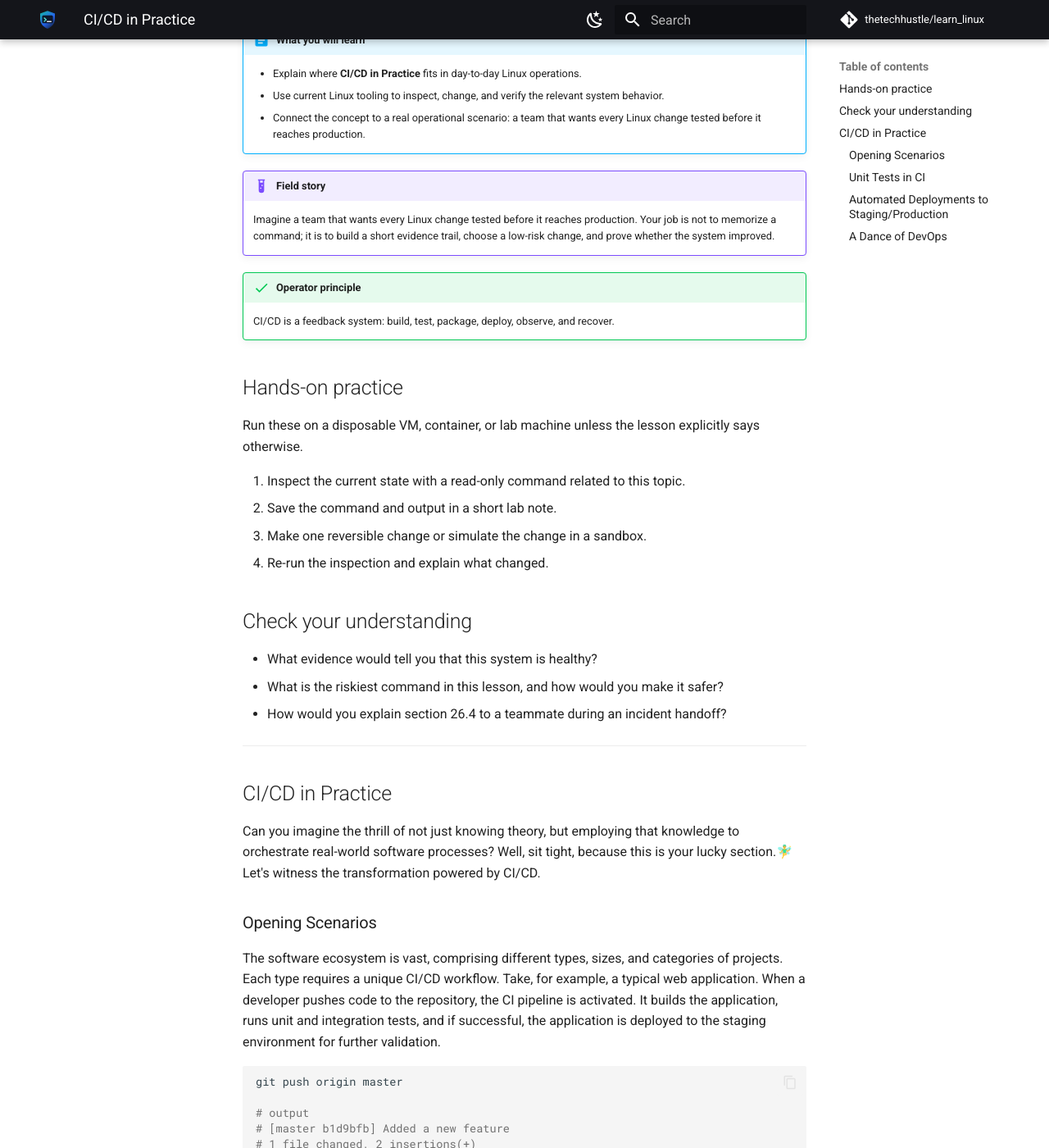
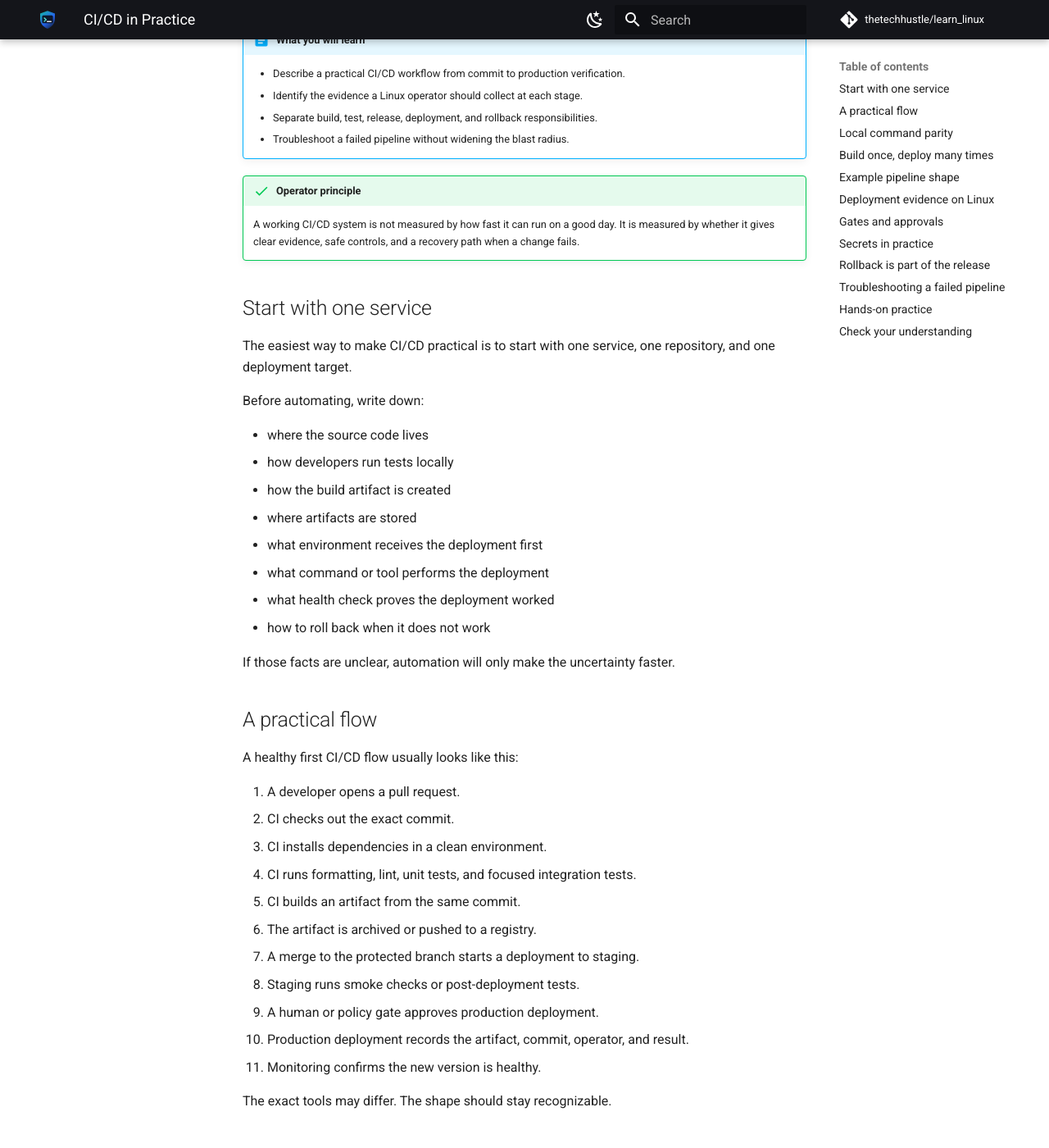
Before and after one commit to thetechhustle/learn_linux, an MkDocs documentation site: the page built from docs/lessons/26_continuous_integration_and_delivery/26.4_ci-cd_in_practice.md, in a window 1280 px wide and 1400 px high, scrolled down 198 px. Shown: the whole window at 82% size. Built offline with MkDocs 1.6.1 and Material for MkDocs 9.7.7, drawn with Linux system fonts in a browser that asks for light colours; comment, search, counter and statistics services are not loaded; some of the changed text lies outside the part shown.

Commit message:
Improve Chapter 26 CI/CD practice lesson (#236)
Co-authored-by: Jules Ai <jules@Juless-Air.ts.net lan>

````diff
--- a/docs/lessons/26_continuous_integration_and_delivery/26.4_ci-cd_in_practice.md
+++ b/docs/lessons/26_continuous_integration_and_delivery/26.4_ci-cd_in_practice.md
@@ -1,111 +1,237 @@
 # CI/CD in Practice
 
-
-
 !!! abstract "What you will learn"
-    - Explain where **CI/CD in Practice** fits in day-to-day Linux operations.
-    - Use current Linux tooling to inspect, change, and verify the relevant system behavior.
-    - Connect the concept to a real operational scenario: a team that wants every Linux change tested before it reaches production.
-
-!!! example "Field story"
-    Imagine a team that wants every Linux change tested before it reaches production. Your job is not to memorize a command; it is to build a short evidence trail, choose a low-risk change, and prove whether the system improved.
+    - Describe a practical CI/CD workflow from commit to production verification.
+    - Identify the evidence a Linux operator should collect at each stage.
+    - Separate build, test, release, deployment, and rollback responsibilities.
+    - Troubleshoot a failed pipeline without widening the blast radius.
 
 !!! success "Operator principle"
-    CI/CD is a feedback system: build, test, package, deploy, observe, and recover.
+    A working CI/CD system is not measured by how fast it can run on a good day. It is measured by whether it gives clear evidence, safe controls, and a recovery path when a change fails.
+
+## Start with one service
+
+The easiest way to make CI/CD practical is to start with one service, one repository, and one deployment target.
+
+Before automating, write down:
+
+- where the source code lives
+- how developers run tests locally
+- how the build artifact is created
+- where artifacts are stored
+- what environment receives the deployment first
+- what command or tool performs the deployment
+- what health check proves the deployment worked
+- how to roll back when it does not work
+
+If those facts are unclear, automation will only make the uncertainty faster.
+
+## A practical flow
+
+A healthy first CI/CD flow usually looks like this:
+
+1. A developer opens a pull request.
+2. CI checks out the exact commit.
+3. CI installs dependencies in a clean environment.
+4. CI runs formatting, lint, unit tests, and focused integration tests.
+5. CI builds an artifact from the same commit.
+6. The artifact is archived or pushed to a registry.
+7. A merge to the protected branch starts a deployment to staging.
+8. Staging runs smoke checks or post-deployment tests.
+9. A human or policy gate approves production deployment.
+10. Production deployment records the artifact, commit, operator, and result.
+11. Monitoring confirms the new version is healthy.
+
+The exact tools may differ. The shape should stay recognizable.
+
+## Local command parity
+
+CI should run commands that developers and operators can reproduce locally.
+
+Good examples:
+
+```sh
+make test
+make build
+make lint
+make package
+```
+
+Weak examples:
+
+```sh
+curl https://some-script.example/install.sh | bash
+ssh app01 'cd /srv/app && git pull && sudo systemctl restart app'
+```
+
+The first set is named, reviewable, and easy to document. The second set hides too much risk: remote script execution, mutable server state, direct production access, and no artifact boundary.
+
+## Build once, deploy many times
+
+Do not rebuild separately for staging and production if you can avoid it. Build once, attach metadata, then promote the same artifact.
+
+For each artifact, record:
+
+- source commit
+- pipeline run ID
+- dependency lockfile or image digest
+- build timestamp
+- artifact name and version
+- checksum or container digest
+- test status
+
+That evidence lets you answer a simple but important question: what exactly is running?
+
+## Example pipeline shape
+
+This generic flow works across many CI systems:
+
+```yaml
+stages:
+  - test
+  - build
+  - publish
+  - deploy_staging
+  - verify_staging
+  - deploy_production
+  - verify_production
+```
+
+Each stage should have one job:
+
+- **test:** prove the change is acceptable.
+- **build:** create an artifact.
+- **publish:** store the artifact somewhere durable.
+- **deploy_staging:** apply the artifact to a lower-risk environment.
+- **verify_staging:** run checks against the deployed service.
+- **deploy_production:** promote the same artifact after approval.
+- **verify_production:** confirm the service is healthy after release.
+
+Avoid mixing build, deploy, and verification logic into one long shell script. Separate stages make failures easier to understand.
+
+## Deployment evidence on Linux
+
+After a deployment, collect operating-system evidence:
+
+```sh
+systemctl status myapp
+journalctl -u myapp --no-pager -n 100
+ss -ltnp | grep ':8080'
+curl -fsS http://localhost:8080/health
+```
+
+For containerized services, collect runtime evidence:
+
+```sh
+docker ps
+docker logs --tail 100 myapp
+docker inspect myapp --format '{{.Image}}'
+```
+
+For Kubernetes-style platforms, collect controller evidence:
+
+```sh
+kubectl rollout status deploy/myapp
+kubectl get pods -l app=myapp
+kubectl describe deploy/myapp
+```
+
+The goal is not to memorize every command. The goal is to prove that the intended artifact is running, listening, and passing health checks.
+
+## Gates and approvals
+
+Not every successful build should automatically reach production.
+
+Use gates for:
+
+- database migrations
+- high-risk infrastructure changes
+- security-sensitive updates
+- payment, identity, or data-retention systems
+- first deployments of a new service
+- production deploys outside normal hours
+
+A useful approval gate records who approved, what artifact was approved, what environment was targeted, and what rollback path was available.
+
+## Secrets in practice
+
+CI/CD systems often need secrets, but secrets should not become ordinary environment clutter.
+
+Good practice:
+
+- use a secret manager or CI credential store
+- scope tokens to one repository, environment, or action
+- use separate staging and production secrets
+- hide secrets from logs
+- rotate credentials when maintainers or agents change
+- avoid deploying from personal laptops with personal tokens
+
+Bad practice:
+
+- putting tokens in repository files
+- printing environment variables during debugging
+- sharing one production token across every pipeline
+- giving test jobs deployment credentials they do not need
+
+## Rollback is part of the release
+
+Before a pipeline deploys production, it should know how to recover.
+
+Common rollback patterns:
+
+- redeploy the previous artifact
+- flip traffic back to the previous environment
+- revert the configuration change
+- pause a rollout before it reaches every instance
+- restore a database from a tested backup or migration rollback
+
+Rollback has to be realistic. If the only rollback plan is "fix forward quickly," the risk belongs in the release notes and approval gate.
+
+## Troubleshooting a failed pipeline
+
+When a pipeline fails, classify the failure before changing anything.
+
+Ask:
+
+- Did source checkout fail?
+- Did dependency installation fail?
+- Did a test fail because the code is wrong?
+- Did a test fail because the environment is missing something?
+- Did the build artifact fail to publish?
+- Did deployment fail before touching the target?
+- Did deployment change the target but verification failed?
+- Did monitoring report a problem after the pipeline said success?
+
+Then collect the smallest useful evidence:
+
+- pipeline run URL or ID
+- failed stage and job
+- commit SHA
+- relevant log excerpt
+- artifact version or digest
+- target environment
+- last successful run
+- exact command that failed
+
+Do not rerun blindly if the first failure may have partially changed production.
 
 ## Hands-on practice
 
-Run these on a disposable VM, container, or lab machine unless the lesson explicitly says otherwise.
+Use a disposable repository or lab service.
 
-1. Inspect the current state with a read-only command related to this topic.
-2. Save the command and output in a short lab note.
-3. Make one reversible change or simulate the change in a sandbox.
-4. Re-run the inspection and explain what changed.
+1. Write down the local commands for test and build.
+2. Create a simple pipeline with separate test and build stages.
+3. Archive or publish one artifact from the build stage.
+4. Add a staging deployment or simulated deployment step.
+5. Add one verification command after deployment.
+6. Intentionally break a test and record the failure evidence.
+7. Intentionally break a deployment target and record how that failure differs.
+8. Write a short rollback note for the artifact.
 
 ## Check your understanding
 
-- What evidence would tell you that this system is healthy?
-- What is the riskiest command in this lesson, and how would you make it safer?
-- How would you explain section 26.4 to a teammate during an incident handoff?
-
-
----
-## CI/CD in Practice
-
-Can you imagine the thrill of not just knowing theory, but employing that knowledge to orchestrate real-world software processes? Well, sit tight, because this is your lucky section.🧚‍♂️ Let's witness the transformation powered by CI/CD.
-
-### Opening Scenarios
-
-The software ecosystem is vast, comprising different types, sizes, and categories of projects. Each type requires a unique CI/CD workflow. Take, for example, a typical web application. When a developer pushes code to the repository, the CI pipeline is activated. It builds the application, runs unit and integration tests, and if successful, the application is deployed to the staging environment for further validation.
-
-```Bash
-git push origin master
-
-# output
-# [master b1d9bfb] Added a new feature
-# 1 file changed, 2 insertions(+)
-# Building CI pipeline...
-# Running Tests...
-# Deploying to staging...
-```
-
-### Unit Tests in CI
-
-Unit tests are pivotal in the early feedback stage of error detection. Incorporating these checks within the CI pipeline is of utmost importance.
-
-Consider the following Python function to add two numbers and a corresponding unit test:
-
-```Python
-# program.py
-def add(x, y):
-    return x + y
-```
-
-Unit Test:
-```Python
-# test_program.py
-import unittest
-from program import add
-
-class TestProgram(unittest.TestCase):
-    def test_add(self):
-        self.assertEqual(add(1, 2), 3)
-
-if __name__ == '__main__':
-    unittest.main()
-```
-
-In your CI configuration, add a step to run the unit test:
-
-```Yml
-test:
-  script: python -m unittest test_program.py
-```
-
-### Automated Deployments to Staging/Production
-
-Once the code base passes all testing stages and integration checks, the CI pipeline transitions the update to the CD stage. This stage pushes the updates to staging for a final round of checks. If successful, the code makes its way to the production environment. Congratulations! That's a successful CI/CD cycle.🎉
-
-A typical deployment script in a pipeline configuration file might look like:
-
-```Yml
-deploy_staging:
-  script:
-    - echo "Deploying to staging server..."
-    - ssh deploy@staging-server 'cd /app && git pull'
-
-deploy_prod:
-  script:
-    - echo "Deploying to production server..."
-    - ssh deploy@prod-server 'cd /app && git pull'
-  only:
-    - master
-```
-
-### A Dance of DevOps
-
-CI/CD is much more than merging code and automatic deployments. It's the ballet of modern DevOps culture - a dance of collaboration, communication, and rapid feedback. Every day, it grows and evolves, adjusting to new tools and development practices. Imagine being part of this dance, shaping its direction, leading its steps. You're not just a passive participant, but an active collaborator. Isn't that exciting?🕺💃
-
----
-
-This might seem like a lot to take in on your initial sail. But like a real captain, continue to sail aboard your ship of CI/CD, and soon you'll be steering the wheel effortlessly. With every practice, you're becoming better at navigating this sea of software deployment. Keep sailing, and always remember - the breeze of success is in your sails!🌬️ ⛵️🌊
+- Why should CI/CD build an artifact once and promote it instead of rebuilding for each environment?
+- What evidence proves a deployment changed the intended service?
+- Which secrets should a test job never receive?
+- When is a manual approval gate justified?
+- What is the first thing you should determine when a pipeline fails?
````
